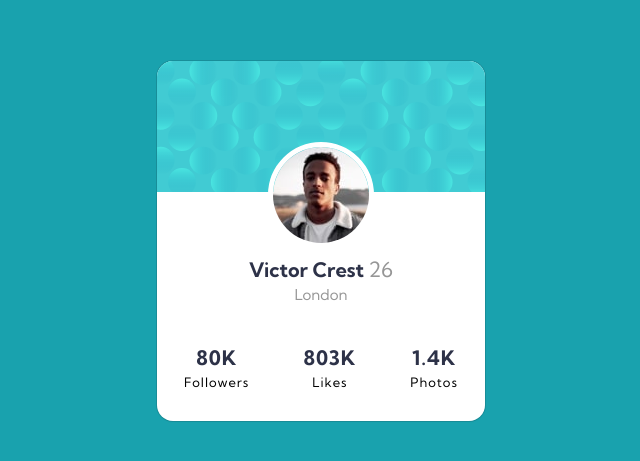
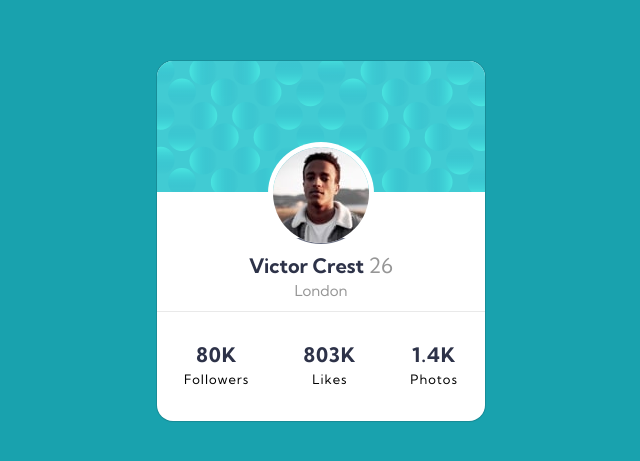
Before and after one commit to andycaseres2/profile-card-component-main, a plain HTML site: page index.html in a window 1280 px wide. Shown: the part 159-620 px from the top of the page, 319-959 px from the left. Drawn offline with Linux system fonts and the light colour scheme.

Commit message:
agregamos linea

```diff
--- a/style.scss
+++ b/style.scss
@@ -43,6 +43,7 @@ body {
 .card-body {
   text-align: center;
   line-height: 10px;
+  border-bottom: 1px solid var(-- --dark-gray);
 }
 
 .card-footer {
@@ -56,12 +57,14 @@ body {
   margin-bottom: 10px;
   letter-spacing: 1px;
   margin-top: 20px;
+  justify-content: space-around;
 }
 
 .img-victor {
   border: 5px solid white;
   border-radius: 50%;
   margin-top: -50px;
+  border-bottom: 1px solid var(--dark-grayish-blue);
 }
 
 span {
```
Also changed, not shown: style.css, 1 other file.
